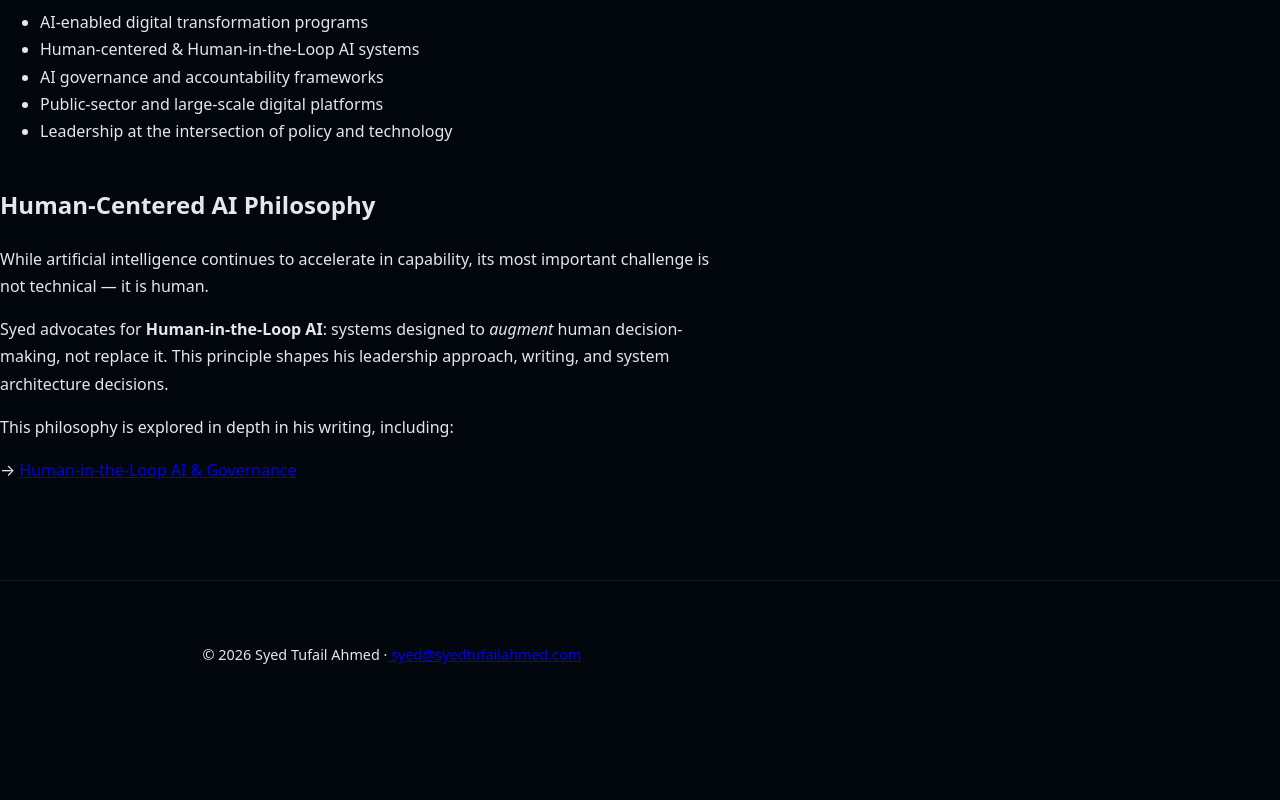
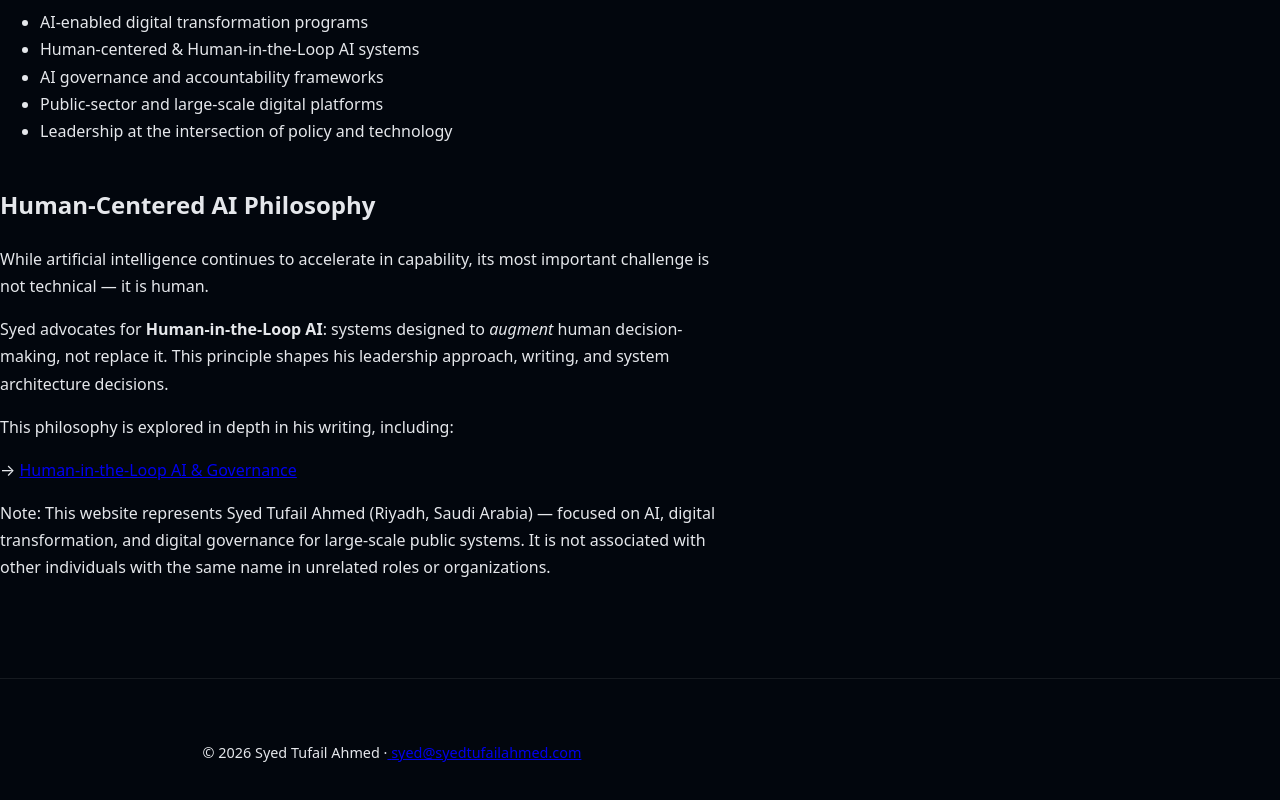
Before and after one commit to syedtufail-ahmed/syedtufailahmed-site, a React (Vite) app: page /about in a window 1280 px wide. Shown: the part 663-1463 px from the top of the page. Before the commit the page ends 1393 px from the top, so only its background shows below. Built offline with nearby package versions, Linux system fonts and the light colour scheme.

Commit message:
Add clarification note to About section regarding identity and focus areas

```diff
--- a/src/pages/About.jsx
+++ b/src/pages/About.jsx
@@ -91,6 +91,10 @@ export default function About() {
               Human-in-the-Loop AI & Governance
             </a>
           </p>
+
+          <p>Note: This website represents Syed Tufail Ahmed (Riyadh, Saudi Arabia) — focused on AI, digital transformation, and digital governance for large-scale public systems.
+It is not associated with other individuals with the same name in unrelated roles or organizations.</p>
+
         </section>
 
              </main>
```
